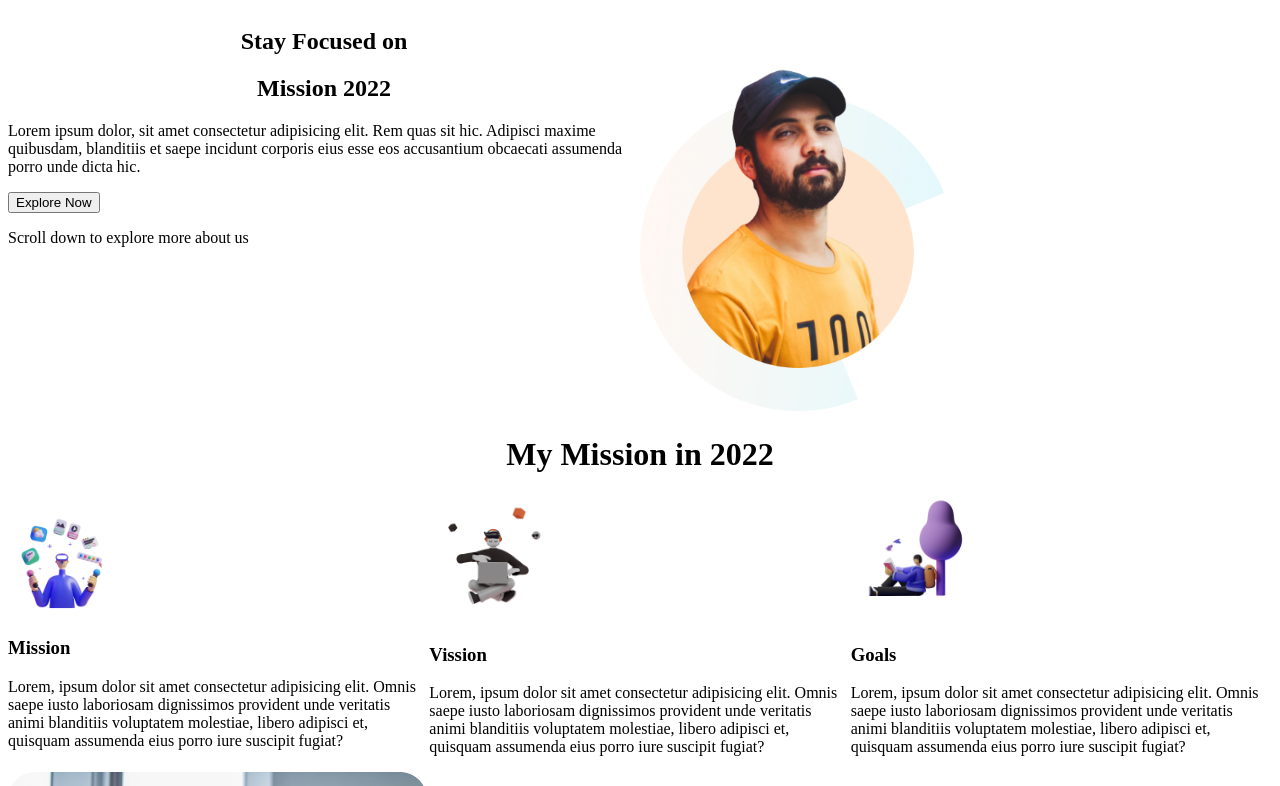
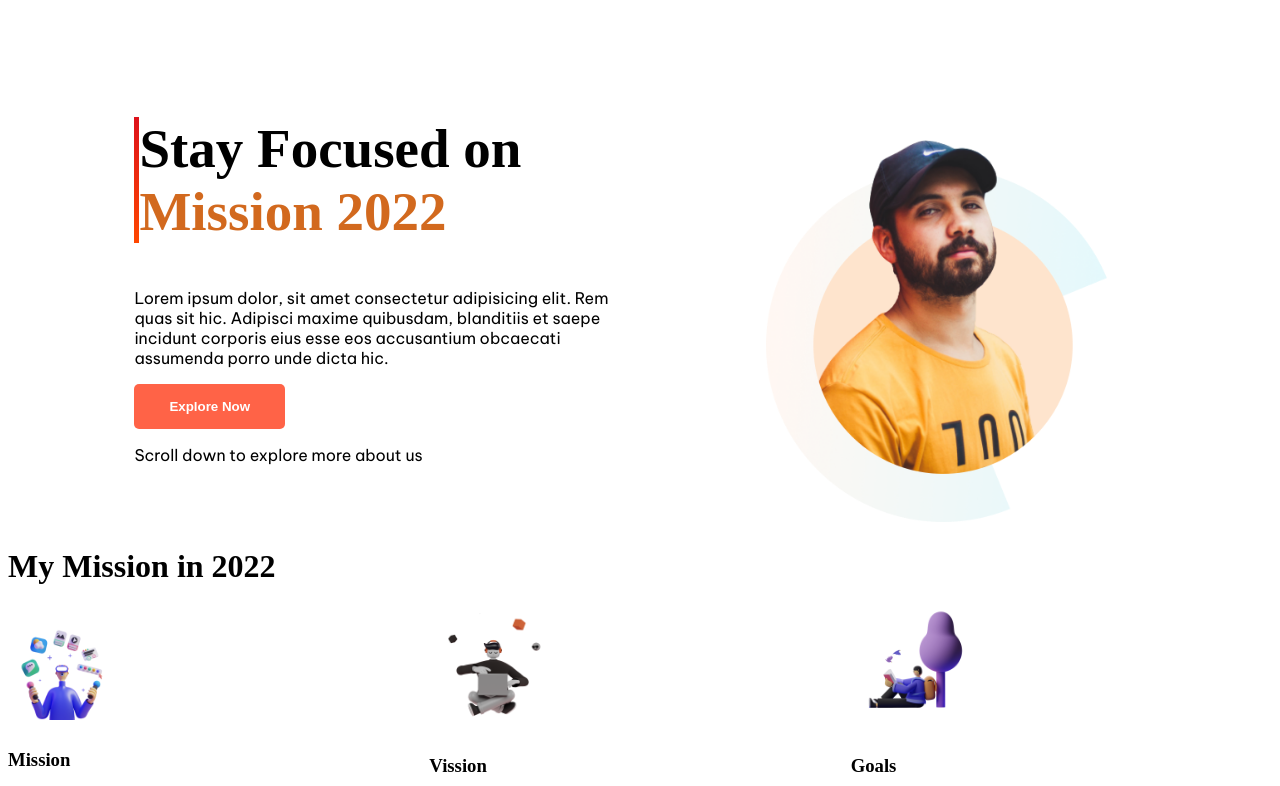
Before and after one commit to Khorshed30/Mission_assingment_1, a plain HTML site: page index.html in a window 1280 px wide. Shown: the top 786 px of the page. Drawn offline with Linux system fonts and the light colour scheme.

Commit message:
added something

```diff
--- a/index.html
+++ b/index.html
@@ -1,43 +1,60 @@
 <!DOCTYPE html>
 <html lang="en">
+
 <head>
     <meta charset="UTF-8">
     <meta http-equiv="X-UA-Compatible" content="IE=edge">
     <meta name="viewport" content="width=device-width, initial-scale=1.0">
     <title>For the first assignment</title>
+    <link rel="preconnect" href="https://fonts.googleapis.com">
+    <link rel="preconnect" href="https://fonts.gstatic.com" crossorigin>
+    <link href="https://fonts.googleapis.com/css2?family=Be+Vietnam+Pro&family=Roboto:wght@300;400&display=swap" rel="stylesheet">
+    <link rel="preconnect" href="https://fonts.googleapis.com">
+
+
     <link rel="stylesheet" href="style.css">
 </head>
+
 <body>
     <section class="container">
         <div class="part1">
-            <h1>Stay Focused on</h1>
-            <h1>Mission 2022</h1>
-            <p>Lorem ipsum dolor, sit amet consectetur adipisicing elit. Rem quas sit hic. Adipisci maxime quibusdam, blanditiis et saepe incidunt corporis eius esse eos accusantium obcaecati assumenda porro unde dicta hic.</p>
-            <button>Explore Now</button>
+
+            <h1>Stay Focused on <span class="mis">Mission 2022</span></h1>
+
+            <p>Lorem ipsum dolor, sit amet consectetur adipisicing elit. Rem quas sit hic. Adipisci maxime quibusdam,
+                blanditiis et saepe incidunt corporis eius esse eos accusantium obcaecati assumenda porro unde dicta
+                hic.</p>
+            <button class="btn1">Explore Now</button>
             <p>Scroll down to explore more about us</p>
         </div>
         <div class="part1">
             <img src="images/person/person-0.png" alt="">
-        </div >
+        </div>
     </section>
-        <h1>My Mission in 2022</h1>
+    <h1>My Mission in 2022</h1>
     <section class="container">
 
         <div class="mission">
             <img src="images/illustrators/illustrator-1.png" alt="">
             <h3>Mission</h3>
-            <p>Lorem, ipsum dolor sit amet consectetur adipisicing elit. Omnis saepe iusto laboriosam dignissimos provident unde veritatis animi blanditiis voluptatem molestiae, libero adipisci et, quisquam assumenda eius porro iure suscipit fugiat?</p>
+            <p>Lorem, ipsum dolor sit amet consectetur adipisicing elit. Omnis saepe iusto laboriosam dignissimos
+                provident unde veritatis animi blanditiis voluptatem molestiae, libero adipisci et, quisquam assumenda
+                eius porro iure suscipit fugiat?</p>
 
         </div>
         <div class="mission">
             <img src="images/illustrators/illustrator-2.png" alt="">
             <h3>Vission</h3>
-            <p>Lorem, ipsum dolor sit amet consectetur adipisicing elit. Omnis saepe iusto laboriosam dignissimos provident unde veritatis animi blanditiis voluptatem molestiae, libero adipisci et, quisquam assumenda eius porro iure suscipit fugiat?</p>
+            <p>Lorem, ipsum dolor sit amet consectetur adipisicing elit. Omnis saepe iusto laboriosam dignissimos
+                provident unde veritatis animi blanditiis voluptatem molestiae, libero adipisci et, quisquam assumenda
+                eius porro iure suscipit fugiat?</p>
         </div>
         <div class="mission">
             <img src="images/illustrators/illustrator-3.png" alt="">
             <h3>Goals</h3>
-            <p>Lorem, ipsum dolor sit amet consectetur adipisicing elit. Omnis saepe iusto laboriosam dignissimos provident unde veritatis animi blanditiis voluptatem molestiae, libero adipisci et, quisquam assumenda eius porro iure suscipit fugiat?</p>
+            <p>Lorem, ipsum dolor sit amet consectetur adipisicing elit. Omnis saepe iusto laboriosam dignissimos
+                provident unde veritatis animi blanditiis voluptatem molestiae, libero adipisci et, quisquam assumenda
+                eius porro iure suscipit fugiat?</p>
         </div>
     </section>
     <section class="container">
@@ -47,7 +64,9 @@
         <div class="develop">
             <h1>Develop</h1>
             <h1>Without Limit</h1>
-            <p>Lorem ipsum, dolor sit amet consectetur adipisicing elit. Neque explicabo fugit veniam dolor optio cupiditate sed pariatur eaque quis corrupti, nesciunt modi porro in corporis repellat quae iure illo nulla.</p>
+            <p>Lorem ipsum, dolor sit amet consectetur adipisicing elit. Neque explicabo fugit veniam dolor optio
+                cupiditate sed pariatur eaque quis corrupti, nesciunt modi porro in corporis repellat quae iure illo
+                nulla.</p>
             <button>Read the Documentation</button>
         </div>
     </section>
@@ -55,7 +74,9 @@
         <div class="global">
             <h1>Know our</h1>
             <h1>Global Community</h1>
-            <p>Lorem, ipsum dolor sit amet consectetur adipisicing elit. Tenetur, nihil ipsam expedita pariatur nemo molestias facilis inventore esse, temporibus laudantium minus voluptatibus cum atque sint eum tempore suscipit qui neque.</p>
+            <p>Lorem, ipsum dolor sit amet consectetur adipisicing elit. Tenetur, nihil ipsam expedita pariatur nemo
+                molestias facilis inventore esse, temporibus laudantium minus voluptatibus cum atque sint eum tempore
+                suscipit qui neque.</p>
             <button>Read the Documentation</button>
         </div>
         <div class="project-img">
@@ -65,4 +86,5 @@
 
 
 </body>
+
 </html>
--- a/style.css
+++ b/style.css
@@ -1,4 +1,8 @@
 body{
+
+}
+p{
+    font-family: 'Be Vietnam Pro', sans-serif,'Roboto','Poppins';
 
 }
 .container{
@@ -6,16 +10,34 @@ body{
 }
 .part1{
     width: 50%;
+    margin-left: 10%;
+    margin-top: 5%;
 }
+.part1 h1{
+    font-size: 55px;
+    border-left: 5px solid;
+    border-image:linear-gradient(#dd111b, rgb(255, 72, 0));
+    border-image-slice: 1;
+}
+.btn1{
+    border: none;
+    background-color: tomato;
+    border-radius: 5px;
+    padding: 15px 35px 15px 35px;
+    color: white;
+    font-weight: bold;
+}
+.mis{
+    color: chocolate;
+}
+
 .part1 img{
-    width: 50%;
+    width: 70%;
 }
 .mission img{
     width: 30%;
 }
- h1{
-    text-align: center;
-}
+
 .code_img img{
     width: 60%;
 }
```
